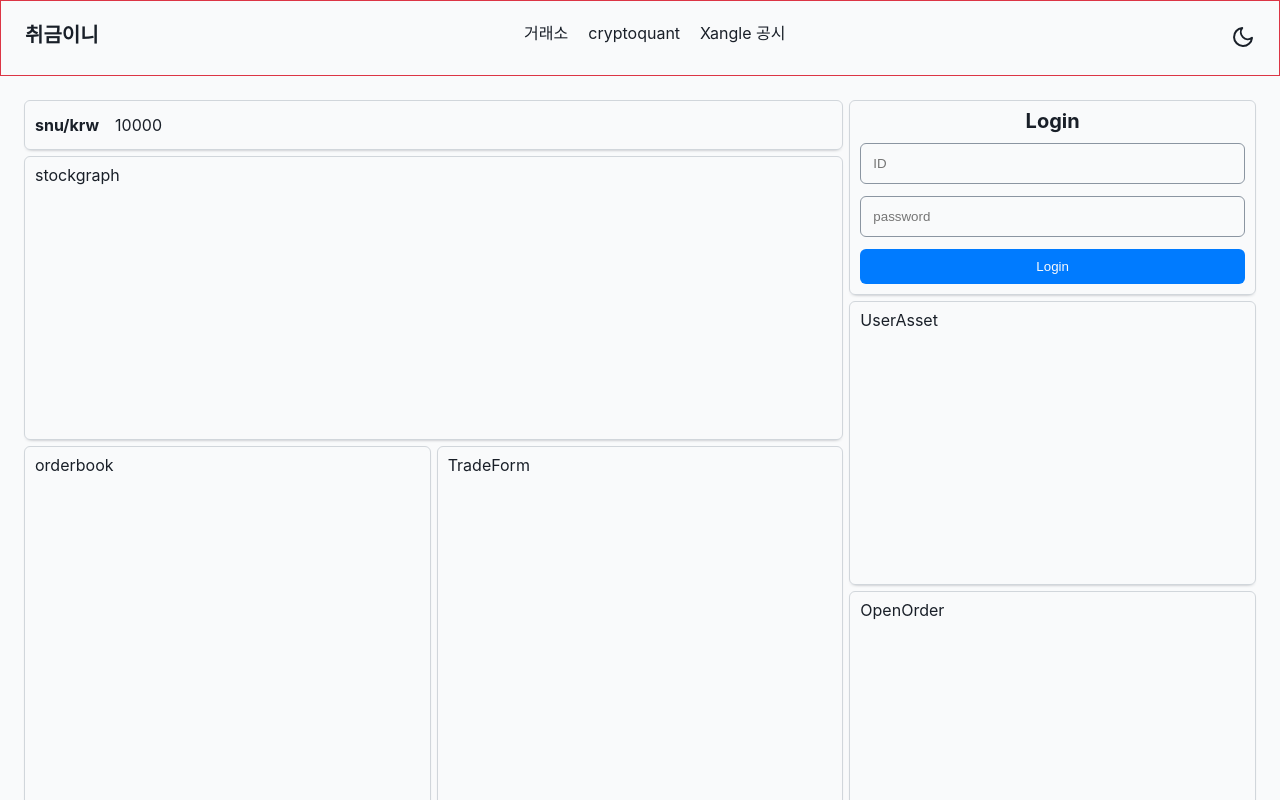
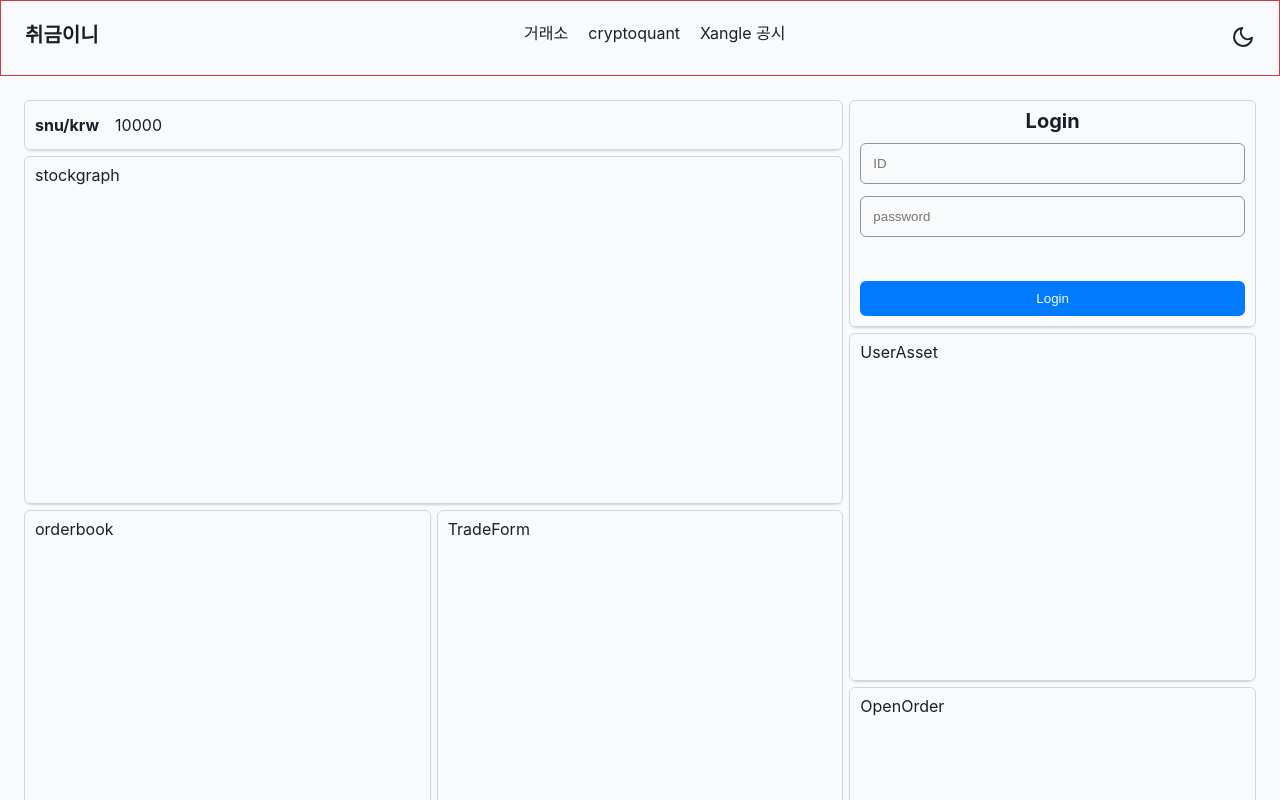
Before and after one commit to DarrenKwonDev/snu-coin, a React (Create React App) app: page / in a window 1280 px wide. Shown: the top 800 px of the page. Built offline with nearby package versions, Linux system fonts and the light colour scheme.

Commit message:
login, logout style, logic

```diff
--- a/src/Components/userAuth/index.js
+++ b/src/Components/userAuth/index.js
@@ -1,5 +1,6 @@
 import React, { useState } from "react";
 import styled from "styled-components";
+import { LOGIN_KEY, login } from "../../api";
 import {
   adaptiveBackground,
   defaultBoxStyle,
@@ -40,6 +41,14 @@ const S = {
   `,
   LoginButton: styled.button`
     ${primaryButtonStyle}
+    margin-top: 32px;
+  `,
+  LogoutWrapper: styled.div`
+    display: flex;
+    flex-direction: column;
+    justify-content: center;
+    align-items: space-between;
+    height: 100%;
   `,
 };
 
@@ -51,6 +60,9 @@ const inputType = {
 function UserAuth() {
   const [userId, setUserId] = useState("");
   const [password, setPassword] = useState("");
+  const [isLoggedIn, setisLoggedIn] = useState(() =>
+    localStorage.getItem(LOGIN_KEY) ? true : false
+  );
 
   const handleInputChange = (e, type) => {
     switch (type) {
@@ -65,8 +77,33 @@ function UserAuth() {
     }
   };
 
+  const handleLoginClick = async () => {
+    const loginData = await login(userId, password);
+    if (loginData.key) {
+      localStorage.setItem(LOGIN_KEY, loginData.key);
+      alert(`Welcome`);
+      setisLoggedIn(true);
+    } else {
+      console.error(loginData);
+      alert("key not found");
+    }
+  };
+
+  const handleLogoutClick = () => {
+    localStorage.removeItem(LOGIN_KEY);
+    setisLoggedIn(false);
+    alert(`Bye`);
+  };
+
   return (
     <S.Wrapper>
+      {isLoggedIn ? (
+        <S.LogoutWrapper>
+          <S.Title>Welcome</S.Title>
+          <S.LoginButton onClick={handleLogoutClick}>Logout</S.LoginButton>
+        </S.LogoutWrapper>
+      ) : (
+        <>
           <S.Title>Login</S.Title>
           <S.InputWrapper>
             <input
@@ -84,7 +121,9 @@ function UserAuth() {
               onChange={(e) => handleInputChange(e, inputType.PASSWORD)}
             ></input>
           </S.InputWrapper>
-      <S.LoginButton>Login</S.LoginButton>
+          <S.LoginButton onClick={handleLoginClick}>Login</S.LoginButton>
+        </>
+      )}
     </S.Wrapper>
   );
 }
--- a/src/api/index.js
+++ b/src/api/index.js
@@ -11,13 +11,22 @@ const getDefaultHeaders = () => {
 };
 
 const post = async (url, body = {}, extraHeaders = {}) => {
+  try {
     const res = await fetch(`${defaultUrl}/${url}`, {
       method: "POST",
       body: new URLSearchParams(body).toString(),
       headers: { ...getDefaultHeaders(), ...extraHeaders },
     });
 
+    if (res.status >= 400 || !res.ok) {
+      return `${res.status}, ${res.statusText}`;
+    }
+
     return await res.json();
+  } catch (error) {
+    console.error(error.message);
+    throw new Error(error);
+  }
 };
 
 const get = async (url, query = {}, extraHeaders = {}) => {
@@ -45,4 +54,4 @@ const loadMarket = async (market) => {
   return await get(`markets/${market}`);
 };
 
-export { login, loadMarket, loadMarkets, loadAssets };
+export { LOGIN_KEY, login, loadMarket, loadMarkets, loadAssets };
```
Lines whose indentation alone changed are shown as unchanged.
